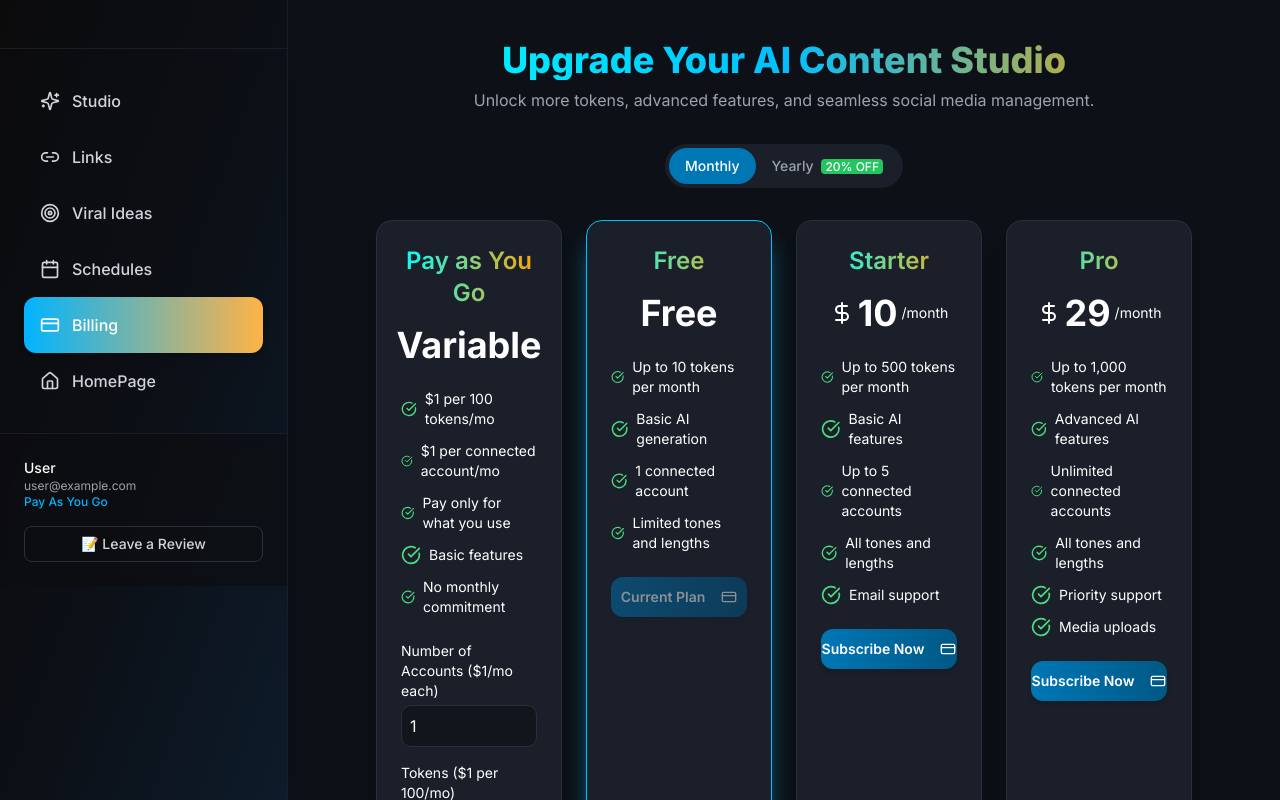
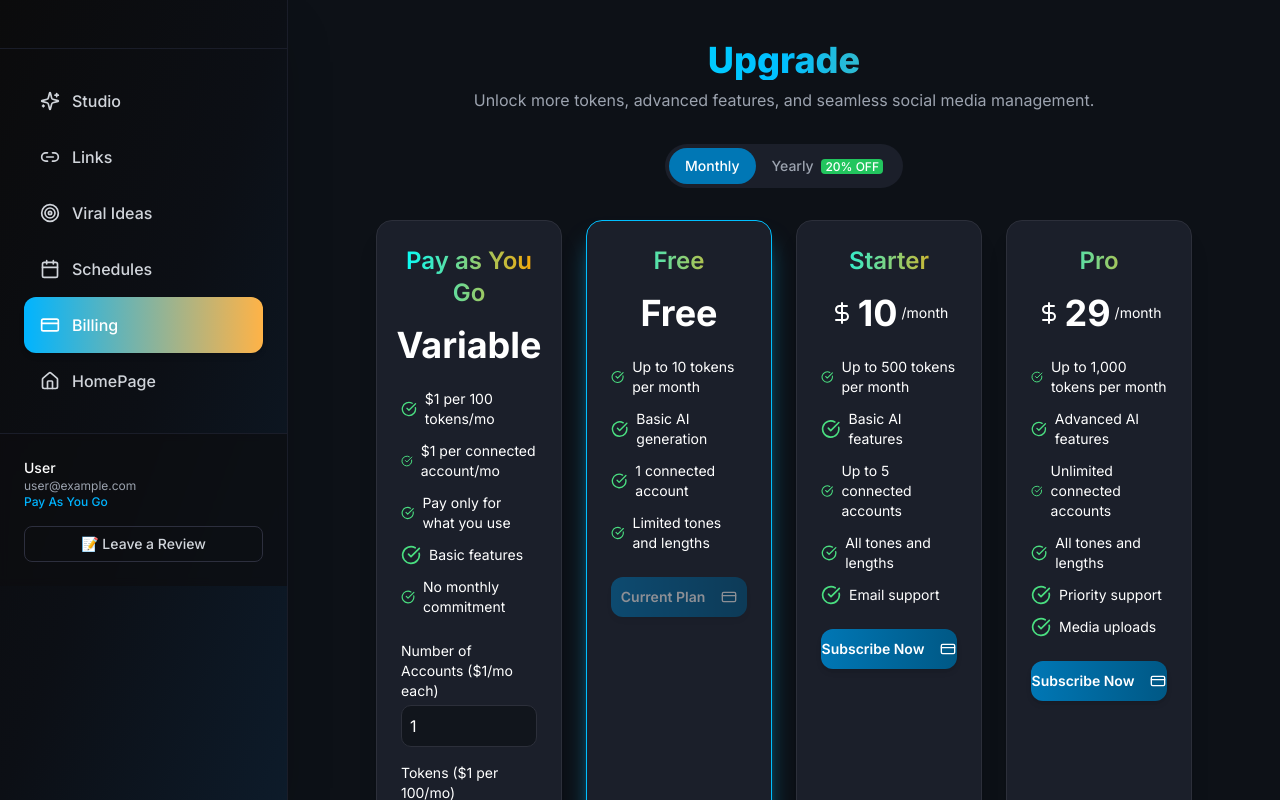
Before and after one commit to Montech-stack/LinkedPilot, a Next.js app: page /billing in a window 1280 px wide. Shown: the top 800 px of the page. Built offline with nearby package versions, Linux system fonts and the light colour scheme; no server answers.

Commit message:
billing page

```diff
--- a/app/billing/page.tsx
+++ b/app/billing/page.tsx
@@ -121,7 +121,7 @@ export default function BillingPage() {
               animate={{ opacity: 1, y: 0 }}
             >
               <h1 className="text-3xl sm:text-4xl font-extrabold bg-gradient-to-r from-[#00FFFF] via-[#00BFFF] to-[#FFA500] bg-clip-text text-transparent mb-2">
-                Upgrade Your AI Content Studio
+                Upgrade
               </h1>
               <p className="text-gray-400 text-sm sm:text-base">
                 Unlock more tokens, advanced features, and seamless social media management.
```
